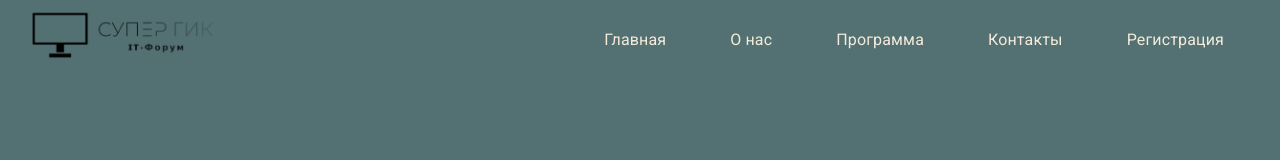
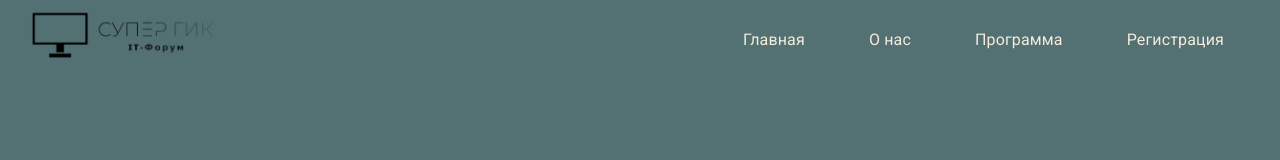
Before and after one commit to Herzanet002/Hackathon.Web, a React (Create React App) app in the folder client/: page / in a window 1280 px wide. Shown: the top 160 px of the page. Built offline with nearby package versions, Linux system fonts and the light colour scheme.

Commit message:
Add details

```diff
--- a/client/src/components/Header.jsx
+++ b/client/src/components/Header.jsx
@@ -64,6 +64,8 @@ const Header = () => {
 
                 <Box>
                     <Button
+                    component={Link}
+                    to={'/registration'}
                     variant='contained'
                     sx={{
                         mr: 2,
@@ -87,7 +89,7 @@ const Header = () => {
                     </Button>
                     <Button
                     component={Link}
-                    to={'/about'}
+                    to={'/program'}
                     variant='outlined'
                     sx={{
                         px: 4,
--- a/client/src/components/Navbar.jsx
+++ b/client/src/components/Navbar.jsx
@@ -43,10 +43,6 @@ const itemList = [
     {
         text: "Программа",
         to: "/program"
-    },
-    {
-        text: "Контакты",
-        to: "/contact"
     },
     {
         text: "Регистрация",
```
